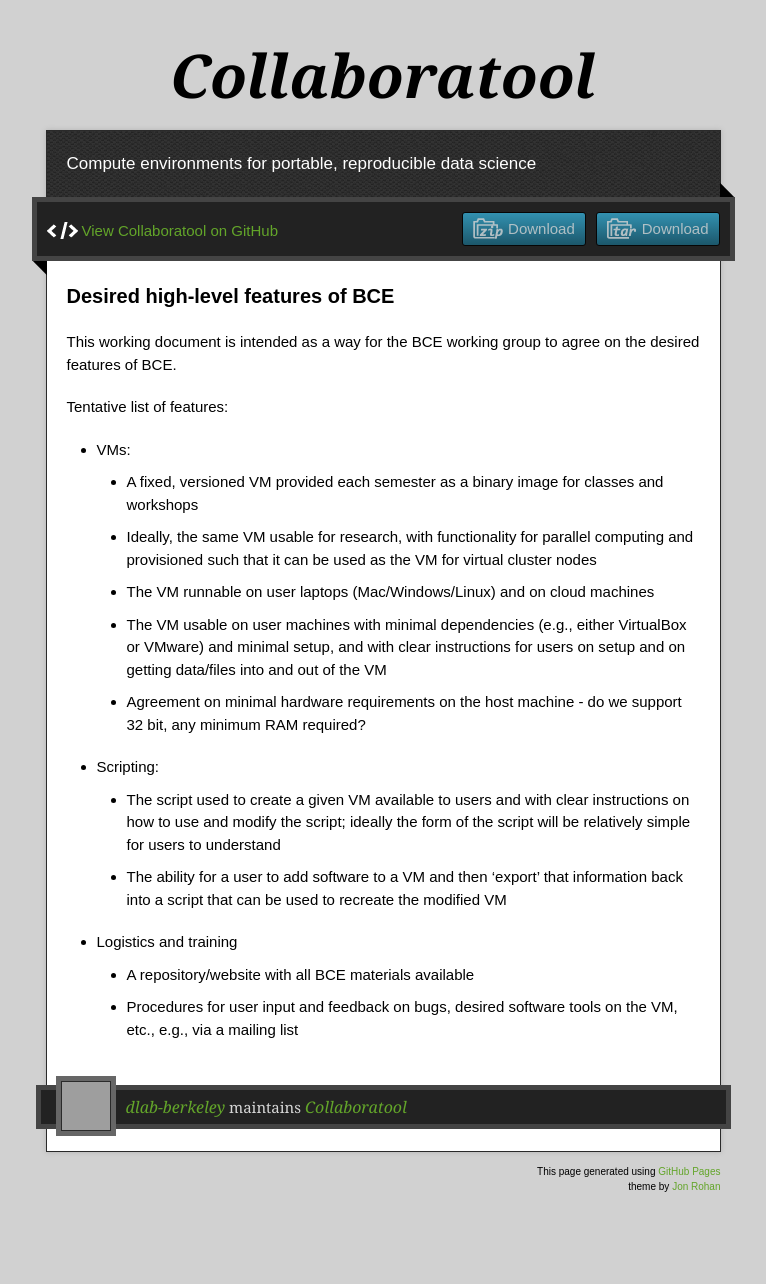
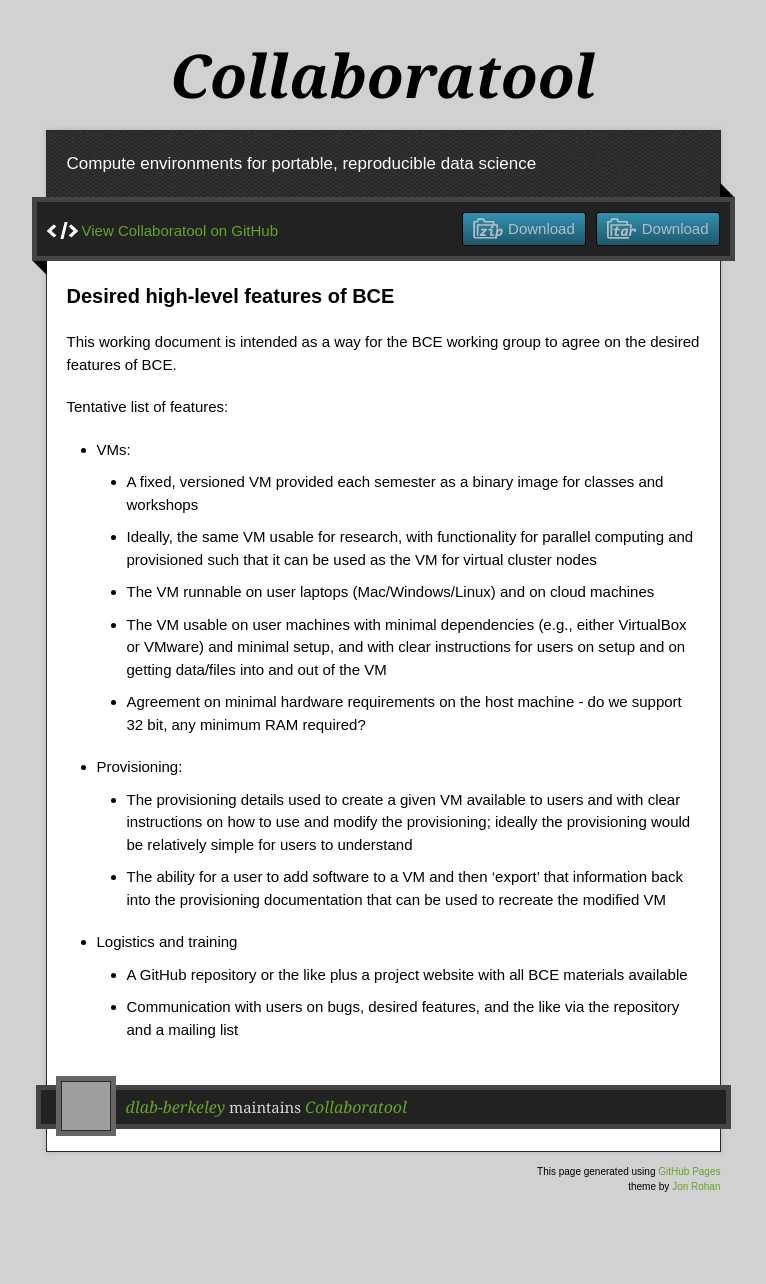
Before and after one commit to willingc/collaboratool, a Jekyll site: the page built from meta-features.md, in a window 1280 px wide. Shown: the whole page, without its empty margins (257-1023 px from the left). Built offline with Jekyll 4.4.1, drawn with Linux system fonts in a browser that asks for light colours; nearby versions of some CDN libraries; grey boxes are pictures that could not be loaded.

Commit message:
Update meta-features.md
modified some language in light of Fernando's suggeestions

```diff
--- a/meta-features.md
+++ b/meta-features.md
@@ -20,14 +20,14 @@
 
    - Agreement on minimal hardware requirements on the host machine - do we support 32 bit, any minimum RAM required?
 
- * Scripting:
+ * Provisioning:
 
-   - The script used to create a given VM available to users and with clear instructions on how to use and modify the script; ideally the form of the script will be relatively simple for users to understand
+   - The provisioning details used to create a given VM available to users and with clear instructions on how to use and modify the provisioning; ideally the provisioning would be relatively simple for users to understand
 
-   - The ability for a user to add software to a VM and then 'export' that information back into a script that can be used to recreate the modified VM
+   - The ability for a user to add software to a VM and then 'export' that information back into the provisioning documentation that can be used to recreate the modified VM
 
  * Logistics and training
 
-   - A repository/website with all BCE materials available
+   - A GitHub repository or the like plus a project website with all BCE materials available
 
-   - Procedures for user input and feedback on bugs, desired software tools on the VM, etc., e.g., via a mailing list
+   - Communication with users on bugs, desired features, and the like via the repository and a mailing list
```
